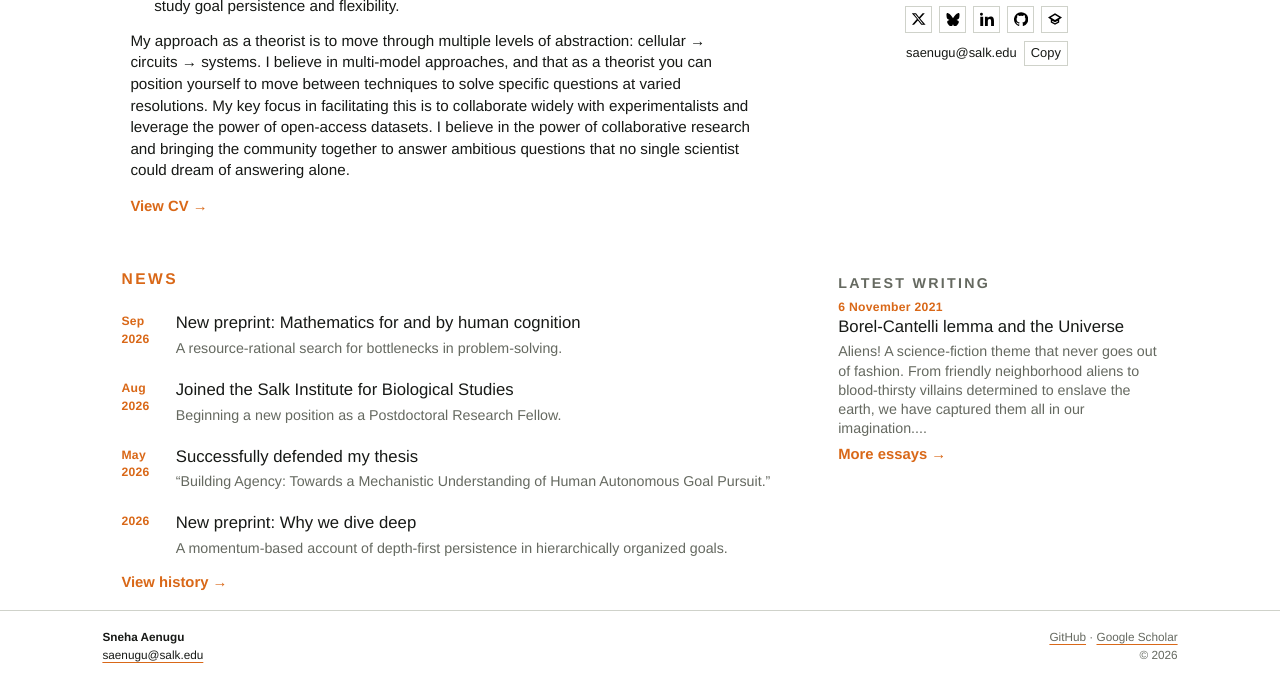
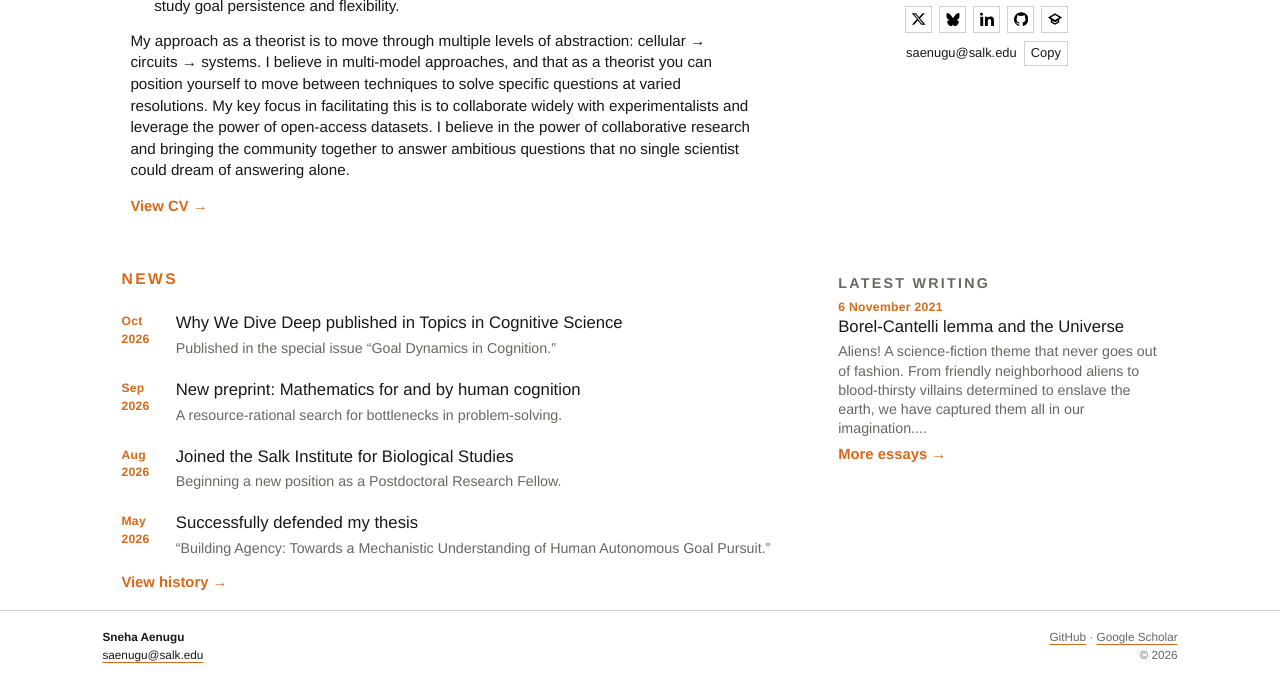
Before and after one commit to asneha213/asneha213.github.io, a Jekyll site: the page built from index.html, in a window 1280 px wide, cut to the strip 447-1127 px from the top of the page. Built offline with Jekyll 4.4.1, drawn with Linux system fonts in a browser that asks for light colours.

Commit message:
Publish Why We Dive Deep journal update

```diff
--- a/_data/news.yaml
+++ b/_data/news.yaml
@@ -1,3 +1,8 @@
+- date: 'Oct 2026'
+  title: 'Why We Dive Deep published in Topics in Cognitive Science'
+  description: Published in the special issue “Goal Dynamics in Cognition.”
+  url: https://doi.org/10.1111/tops.70087
+
 - date: 'Sep 2026'
   title: 'New preprint: Mathematics for and by human cognition'
   description: A resource-rational search for bottlenecks in problem-solving.
@@ -5,10 +10,6 @@
 
 - {date: 'Aug 2026', title: Joined the Salk Institute for Biological Studies, description: Beginning a new position as a Postdoctoral Research Fellow.}
 - {date: 'May 2026', title: Successfully defended my thesis, description: '“Building Agency: Towards a Mechanistic Understanding of Human Autonomous Goal Pursuit.”'}
-- date: '2026'
-  title: 'New preprint: Why we dive deep'
-  description: A momentum-based account of depth-first persistence in hierarchically organized goals.
-  url: https://osf.io/preprints/psyarxiv/y8ztu
 - date: '2025'
   title: Building momentum published in PLOS Computational Biology
   description: A computational account of persistence toward long-term goals.
--- a/_data/pubs.yaml
+++ b/_data/pubs.yaml
@@ -1,3 +1,9 @@
+- title: 'Why We Dive Deep: A Momentum-Based Account of Depth-First Persistence in Hierarchically Organized Goals'
+  authors: "Sneha Aenugu and John P. O'Doherty"
+  venue: 'Topics in Cognitive Science, 2026 · Special Issue: Goal Dynamics in Cognition'
+  year: 2026
+  type: journal
+  url: 'https://doi.org/10.1111/tops.70087'
 - title: 'Building momentum: A computational account of persistence toward long-term goals'
   authors: "Sneha Aenugu and John P. O'Doherty"
   venue: 'PLOS Computational Biology 21(5), 2025'
@@ -10,13 +16,6 @@
   year: 2021
   type: journal
   url: 'https://direct.mit.edu/neco/article-abstract/33/12/3351/107680/'
-- title: 'Why we dive deep: A momentum-based account of depth-first persistence in hierarchically organized goals'
-  authors: "Sneha Aenugu and John P. O'Doherty"
-  venue: 'PsyArXiv, 2026'
-  year: 2026
-  type: report
-  pre: true
-  url: 'https://osf.io/preprints/psyarxiv/y8ztu'
 - title: 'Goals as dynamical attractors: A momentum-based account of stable and flexible goal commitment'
   authors: 'Sneha Aenugu'
   venue: 'bioRxiv, 2026'
```
